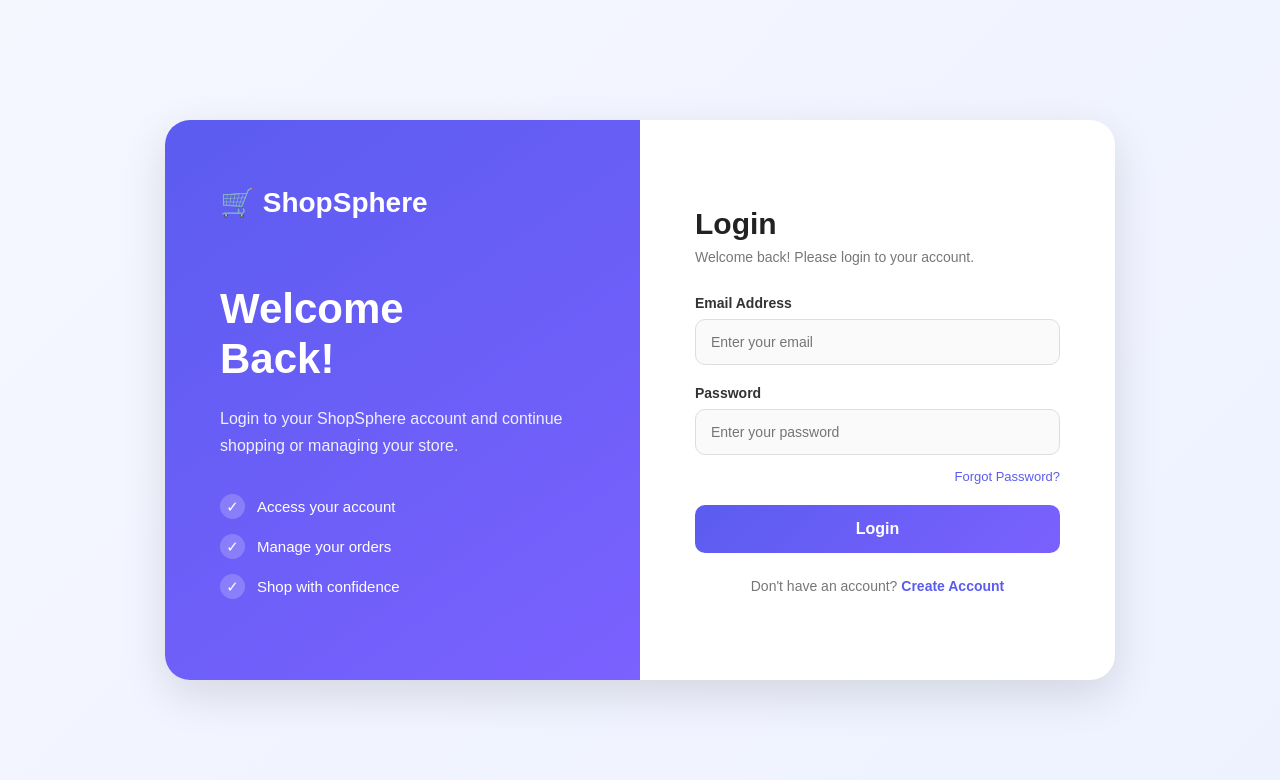
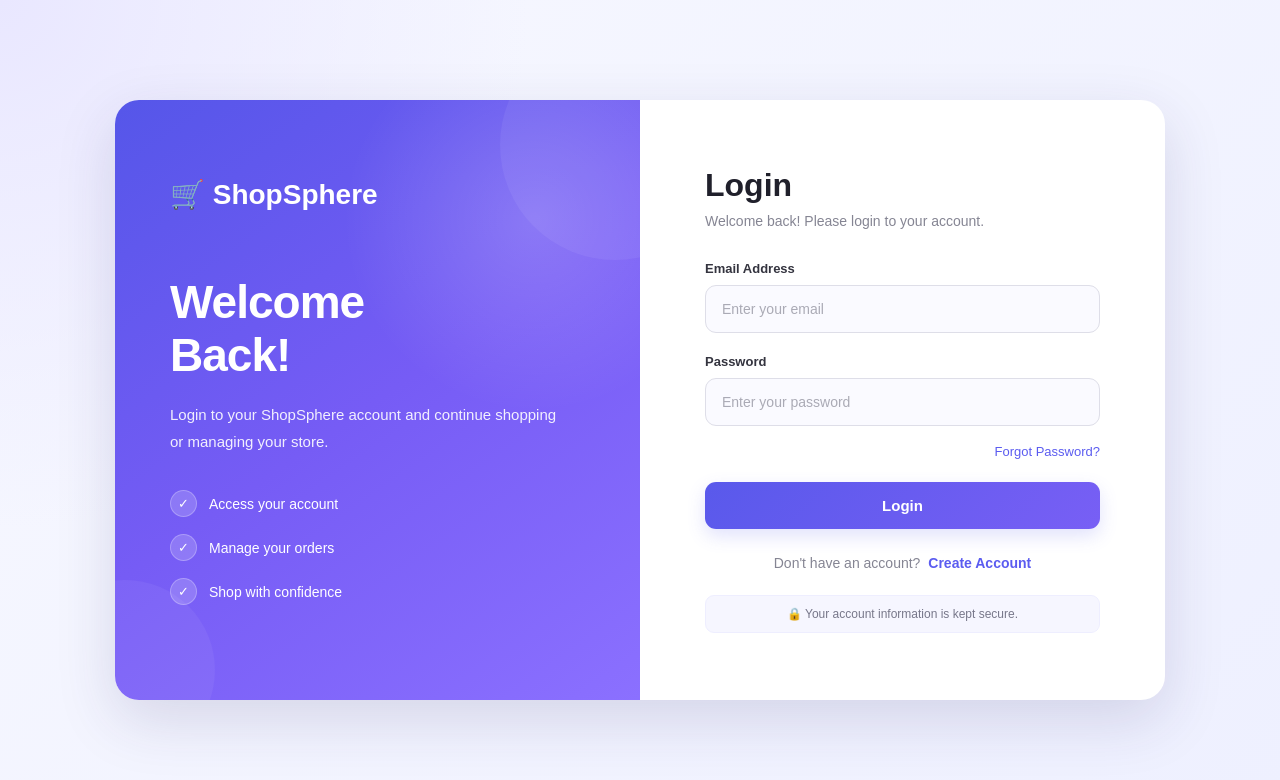
Before and after one commit to kritiadhikary2004/ShopSphere, a website: page views/login.html in a window 1280 px wide. Drawn offline with Linux system fonts and the light colour scheme.

Commit message:
Improve login page design

```diff
--- a/views/login.html
+++ b/views/login.html
@@ -8,7 +8,6 @@
     <title>Login | ShopSphere</title>
 
     <style>
-
         * {
             margin: 0;
             padding: 0;
@@ -18,196 +17,422 @@
 
         body {
             min-height: 100vh;
-            background: linear-gradient(135deg, #f5f7ff, #eef2ff);
+            background:
+                radial-gradient(circle at top left, #e9e7ff, transparent 35%),
+                linear-gradient(135deg, #f7f8ff, #eef0ff);
+
             display: flex;
             justify-content: center;
             align-items: center;
+
             padding: 30px;
+            color: #222;
         }
+
+
+        /* MAIN CONTAINER */
 
         .container {
             width: 100%;
-            max-width: 950px;
-            min-height: 560px;
+            max-width: 1050px;
+            min-height: 600px;
+
             background: white;
-            border-radius: 25px;
+
+            border-radius: 24px;
             overflow: hidden;
+
             display: flex;
-            box-shadow: 0 15px 45px rgba(0, 0, 0, 0.12);
+
+            box-shadow:
+                0 20px 60px rgba(44, 42, 100, 0.15);
         }
 
 
-        /* LEFT SECTION */
+        /* =========================
+           LEFT SECTION
+        ========================= */
 
         .left-section {
             width: 50%;
-            background: linear-gradient(145deg, #5b5cf0, #7b61ff);
+
+            background:
+                radial-gradient(circle at 80% 20%,
+                    rgba(255,255,255,0.18),
+                    transparent 30%),
+                linear-gradient(145deg, #5556e9, #765cf5, #8b70ff);
+
             color: white;
+
             padding: 55px;
+
+            display: flex;
+            flex-direction: column;
+            justify-content: center;
+
+            position: relative;
+            overflow: hidden;
+        }
+
+
+        /* Decorative circles */
+
+        .left-section::before {
+            content: "";
+
+            position: absolute;
+
+            width: 230px;
+            height: 230px;
+
+            border-radius: 50%;
+
+            background: rgba(255,255,255,0.06);
+
+            right: -90px;
+            top: -70px;
+        }
+
+        .left-section::after {
+            content: "";
+
+            position: absolute;
+
+            width: 180px;
+            height: 180px;
+
+            border-radius: 50%;
+
+            background: rgba(255,255,255,0.05);
+
+            left: -80px;
+            bottom: -60px;
+        }
+
+
+        /* LOGO */
+
+        .logo {
+            font-size: 28px;
+            font-weight: 700;
+
+            margin-bottom: 65px;
+
+            position: relative;
+            z-index: 2;
+        }
+
+
+        /* LEFT HEADING */
+
+        .left-section h1 {
+            font-size: 46px;
+            line-height: 1.15;
+
+            margin-bottom: 20px;
+
+            letter-spacing: -1px;
+
+            position: relative;
+            z-index: 2;
+        }
+
+
+        .left-section p {
+            font-size: 15px;
+
+            line-height: 1.8;
+
+            opacity: 0.9;
+
+            max-width: 390px;
+
+            position: relative;
+            z-index: 2;
+        }
+
+
+        /* FEATURES */
+
+        .features {
+            margin-top: 35px;
+
+            position: relative;
+            z-index: 2;
+        }
+
+
+        .feature {
+            display: flex;
+
+            align-items: center;
+
+            gap: 12px;
+
+            margin-bottom: 17px;
+
+            font-size: 14px;
+        }
+
+
+        .check {
+            width: 27px;
+            height: 27px;
+
+            background: rgba(255,255,255,0.18);
+
+            border: 1px solid rgba(255,255,255,0.25);
+
+            border-radius: 50%;
+
+            display: flex;
+
+            justify-content: center;
+            align-items: center;
+
+            font-size: 13px;
+        }
+
+
+        /* =========================
+           RIGHT SECTION
+        ========================= */
+
+        .right-section {
+            width: 50%;
+
+            padding: 55px 65px;
+
             display: flex;
             flex-direction: column;
             justify-content: center;
         }
 
-        .logo {
-            font-size: 28px;
-            font-weight: bold;
-            margin-bottom: 65px;
-        }
 
-        .left-section h1 {
-            font-size: 42px;
-            line-height: 1.2;
-            margin-bottom: 20px;
-        }
+        .right-section h2 {
+            font-size: 32px;
 
-        .left-section p {
-            font-size: 16px;
-            line-height: 1.7;
-            opacity: 0.9;
-            max-width: 380px;
-        }
+            margin-bottom: 9px;
 
-        .features {
-            margin-top: 35px;
-        }
-
-        .feature {
-            display: flex;
-            align-items: center;
-            gap: 12px;
-            margin-bottom: 15px;
-            font-size: 15px;
-        }
-
-        .check {
-            width: 25px;
-            height: 25px;
-            background: rgba(255,255,255,0.2);
-            border-radius: 50%;
-            display: flex;
-            justify-content: center;
-            align-items: center;
+            color: #20202b;
         }
 
 
-        /* RIGHT SECTION */
+        .subtitle {
+            color: #858593;
 
-        .right-section {
-            width: 50%;
-            padding: 55px;
-            display: flex;
-            flex-direction: column;
-            justify-content: center;
-        }
+            margin-bottom: 32px;
 
-        .right-section h2 {
-            font-size: 30px;
-            color: #222;
-            margin-bottom: 8px;
-        }
-
-        .subtitle {
-            color: #777;
-            margin-bottom: 30px;
             font-size: 14px;
         }
 
 
-        /* FORM */
+        /* =========================
+           FORM
+        ========================= */
 
         .form-group {
-            margin-bottom: 20px;
+            margin-bottom: 21px;
         }
+
 
         .form-group label {
             display: block;
-            margin-bottom: 8px;
-            font-size: 14px;
+
+            margin-bottom: 9px;
+
+            font-size: 13px;
+
             font-weight: 600;
-            color: #333;
+
+            color: #34343f;
         }
+
 
         .form-group input {
             width: 100%;
-            padding: 14px 15px;
-            border: 1px solid #ddd;
-            border-radius: 10px;
+
+            padding: 15px 16px;
+
+            border: 1px solid #dedee8;
+
+            border-radius: 11px;
+
             font-size: 14px;
+
             outline: none;
-            background: #fafafa;
-            transition: 0.3s;
+
+            background: #fafaff;
+
+            transition: all 0.25s ease;
         }
+
+
+        .form-group input:hover {
+            border-color: #bcbcf0;
+        }
+
 
         .form-group input:focus {
             border-color: #625cf5;
+
             background: white;
-            box-shadow: 0 0 0 3px rgba(98,92,245,0.1);
+
+            box-shadow:
+                0 0 0 4px rgba(98,92,245,0.09);
         }
 
 
-        /* FORGOT PASSWORD */
+        .form-group input::placeholder {
+            color: #aaaab5;
+        }
+
+
+        /* =========================
+           FORGOT PASSWORD
+        ========================= */
 
         .forgot {
             text-align: right;
-            margin-top: -8px;
-            margin-bottom: 20px;
+
+            margin-top: -5px;
+
+            margin-bottom: 22px;
         }
+
 
         .forgot a {
             color: #5b5cf0;
+
             text-decoration: none;
+
             font-size: 13px;
+
+            font-weight: 500;
         }
 
 
-        /* LOGIN BUTTON */
+        .forgot a:hover {
+            text-decoration: underline;
+        }
+
+
+        /* =========================
+           LOGIN BUTTON
+        ========================= */
 
         .login-btn {
             width: 100%;
+
             padding: 15px;
+
             border: none;
-            border-radius: 10px;
-            background: linear-gradient(135deg, #5b5cf0, #7b61ff);
+
+            border-radius: 11px;
+
+            background:
+                linear-gradient(
+                    135deg,
+                    #5959eb,
+                    #785ff5
+                );
+
             color: white;
-            font-size: 16px;
-            font-weight: bold;
+
+            font-size: 15px;
+
+            font-weight: 700;
+
             cursor: pointer;
-            transition: 0.3s;
+
+            transition: all 0.25s ease;
+
+            box-shadow:
+                0 7px 18px rgba(91,92,240,0.18);
         }
+
 
         .login-btn:hover {
             transform: translateY(-2px);
-            box-shadow: 0 8px 20px rgba(91,92,240,0.3);
+
+            box-shadow:
+                0 10px 25px rgba(91,92,240,0.28);
         }
 
 
-        /* REGISTER TEXT */
+        .login-btn:active {
+            transform: translateY(0);
+        }
+
+
+        /* =========================
+           REGISTER
+        ========================= */
 
         .register-text {
             text-align: center;
-            margin-top: 25px;
-            color: #777;
+
+            margin-top: 26px;
+
+            color: #858593;
+
             font-size: 14px;
         }
 
+
         .register-text a {
             color: #5b5cf0;
+
             text-decoration: none;
-            font-weight: bold;
+
+            font-weight: 700;
+
+            margin-left: 4px;
         }
+
 
         .register-text a:hover {
             text-decoration: underline;
         }
 
 
-        /* MOBILE */
+        /* =========================
+           SECURITY MESSAGE
+        ========================= */
 
-        @media (max-width: 750px) {
+        .security-note {
+            margin-top: 24px;
+
+            padding: 11px 14px;
+
+            border-radius: 9px;
+
+            background: #f6f6ff;
+
+            color: #77778a;
+
+            font-size: 12px;
+
+            text-align: center;
+
+            border: 1px solid #eeeeff;
+        }
+
+
+        /* =========================
+           MOBILE
+        ========================= */
+
+        @media (max-width: 800px) {
+
+            body {
+                padding: 20px;
+            }
 
             .container {
                 flex-direction: column;
+
+                max-width: 550px;
             }
 
             .left-section,
@@ -224,11 +449,31 @@
             }
 
             .left-section h1 {
+                font-size: 36px;
+            }
+
+            .right-section {
+                padding: 45px 40px;
+            }
+        }
+
+
+        @media (max-width: 500px) {
+
+            .left-section {
+                padding: 32px;
+            }
+
+            .right-section {
+                padding: 35px 25px;
+            }
+
+            .left-section h1 {
                 font-size: 32px;
             }
 
-            .right-section {
-                padding: 40px;
+            .right-section h2 {
+                font-size: 28px;
             }
         }
 
@@ -242,7 +487,9 @@
     <div class="container">
 
 
-        <!-- LEFT SIDE -->
+        <!-- =========================
+             LEFT SIDE
+        ========================= -->
 
         <div class="left-section">
 
@@ -250,10 +497,12 @@
                 🛒 ShopSphere
             </div>
 
+
             <h1>
                 Welcome<br>
                 Back!
             </h1>
+
 
             <p>
                 Login to your ShopSphere account and
@@ -264,18 +513,41 @@
             <div class="features">
 
                 <div class="feature">
-                    <span class="check">✓</span>
-                    <span>Access your account</span>
+
+                    <span class="check">
+                        ✓
+                    </span>
+
+                    <span>
+                        Access your account
+                    </span>
+
                 </div>
 
+
                 <div class="feature">
-                    <span class="check">✓</span>
-                    <span>Manage your orders</span>
+
+                    <span class="check">
+                        ✓
+                    </span>
+
+                    <span>
+                        Manage your orders
+                    </span>
+
                 </div>
 
+
                 <div class="feature">
-                    <span class="check">✓</span>
-                    <span>Shop with confidence</span>
+
+                    <span class="check">
+                        ✓
+                    </span>
+
+                    <span>
+                        Shop with confidence
+                    </span>
+
                 </div>
 
             </div>
@@ -283,15 +555,23 @@
         </div>
 
 
-        <!-- RIGHT SIDE -->
+
+        <!-- =========================
+             RIGHT SIDE
+        ========================= -->
 
         <div class="right-section">
 
-            <h2>Login</h2>
+
+            <h2>
+                Login
+            </h2>
+
 
             <p class="subtitle">
                 Welcome back! Please login to your account.
             </p>
+
 
 
             <form action="/login" method="POST">
@@ -316,6 +596,7 @@
                 </div>
 
 
+
                 <!-- PASSWORD -->
 
                 <div class="form-group">
@@ -335,6 +616,7 @@
                 </div>
 
 
+
                 <!-- FORGOT PASSWORD -->
 
                 <div class="forgot">
@@ -346,15 +628,19 @@
                 </div>
 
 
+
                 <!-- LOGIN BUTTON -->
 
                 <button
                     type="submit"
                     class="login-btn">
+
                     Login
+
                 </button>
 
             </form>
+
 
 
             <!-- REGISTER -->
@@ -369,6 +655,14 @@
 
             </p>
 
+
+            <div class="security-note">
+
+                🔒 Your account information is kept secure.
+
+            </div>
+
+
         </div>
 
     </div>
```
